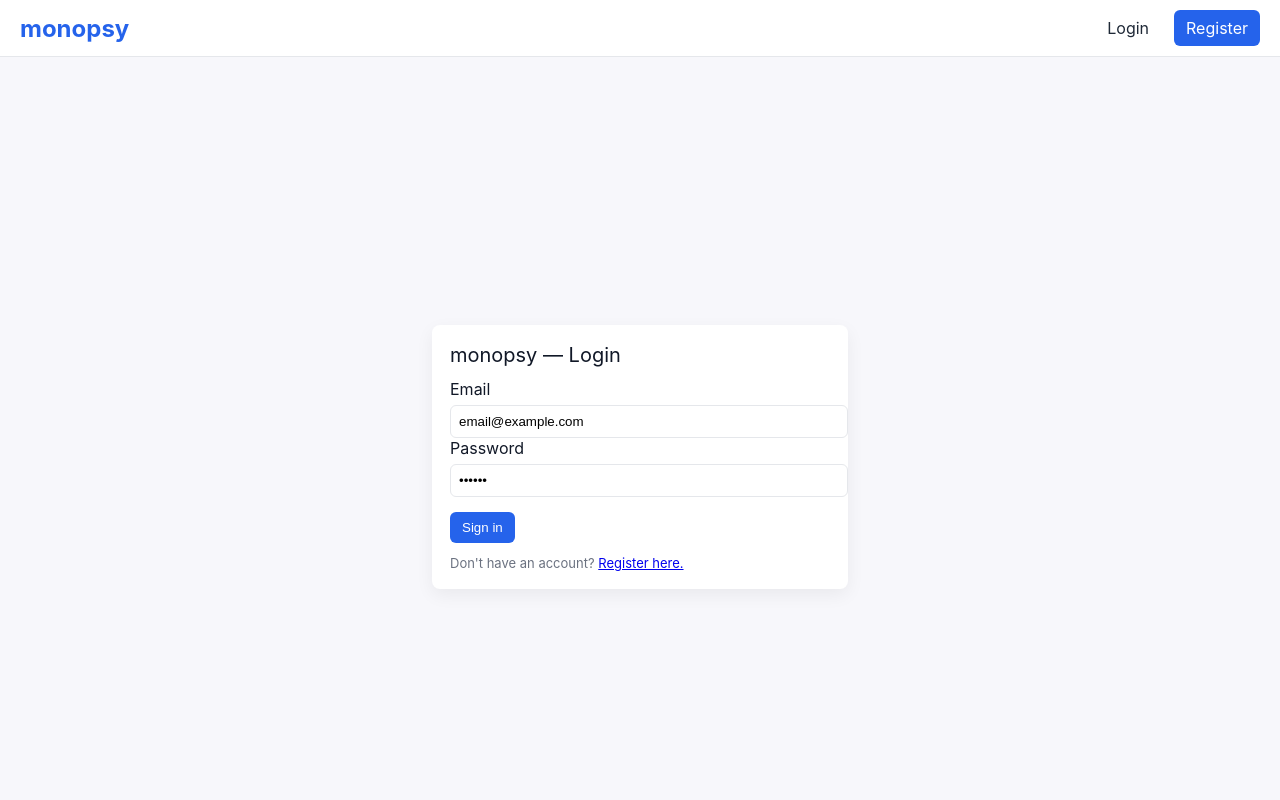
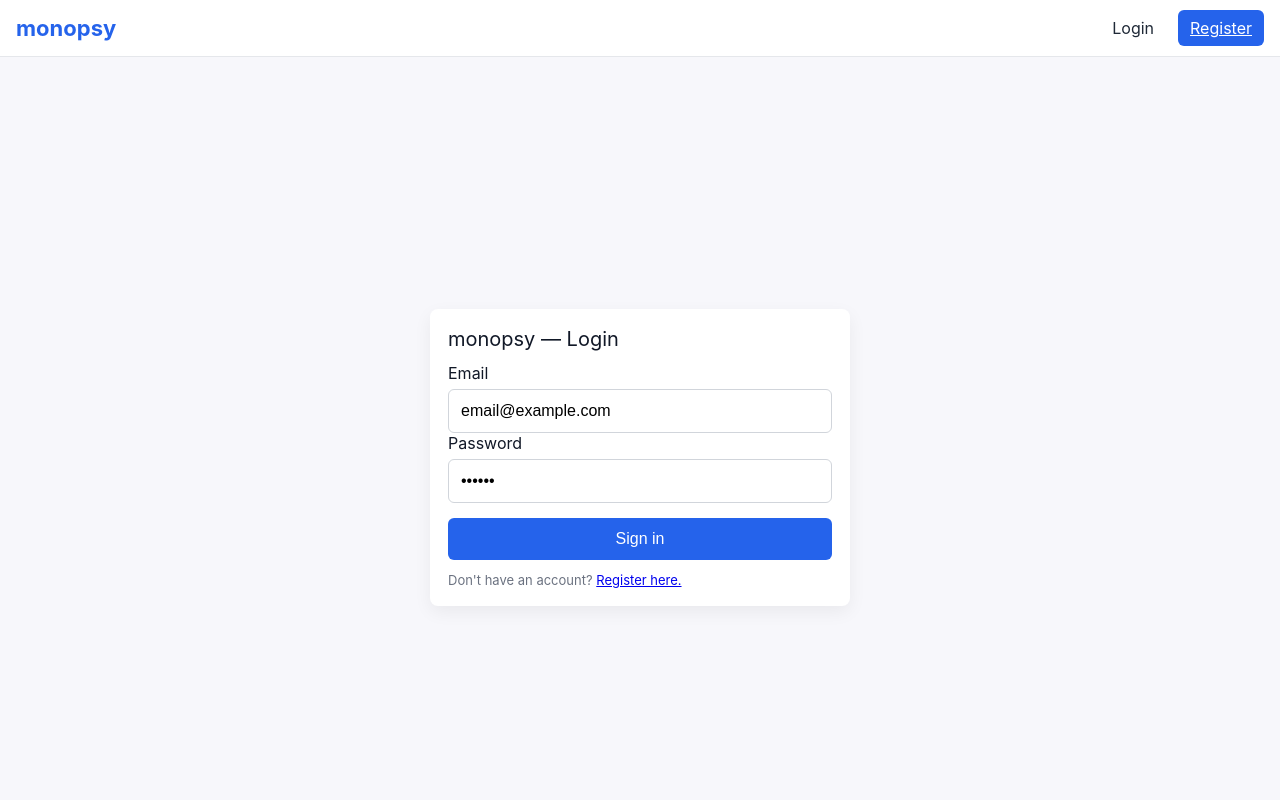
Before and after one commit to RohanKumarRai/neev-frontend, a React (Vite) app: page /login in a window 1280 px wide. Shown: the top 800 px of the page. Built offline with nearby package versions, Linux system fonts and the light colour scheme; no server answers.

Commit message:
Responsive on Mobile Phones

```diff
--- a/index.html
+++ b/index.html
@@ -2,7 +2,7 @@
 <html>
   <head>
     <meta charset="utf-8" />
-    <meta name="viewport" content="width=device-width,initial-scale=1" />
+    <meta name="viewport" content="width=device-width,initial-scale=1.0" />
     <title>monopsy</title>
   </head>
   <body>
--- a/src/components/Header.jsx
+++ b/src/components/Header.jsx
@@ -1,34 +1,45 @@
-import React from 'react';
-import { Link, useNavigate } from 'react-router-dom';
-import { useAuth } from '../context/AuthContext.jsx';
+import React, { useState } from "react";
+import { Link, useNavigate } from "react-router-dom";
+import { useAuth } from "../context/AuthContext.jsx";
 
 export default function Header() {
   const { isAuthenticated, authData, logout } = useAuth();
   const navigate = useNavigate();
+  const [open, setOpen] = useState(false);
 
   const user = authData?.user;
   const role = authData?.role;
 
   const handleLogout = () => {
     logout();
-    navigate('/login');
+    setOpen(false);
+    navigate("/login");
   };
 
-  const userDisplayName = user?.name || user?.email?.split('@')[0] || 'User';
+  const userDisplayName =
+    user?.name || user?.email?.split("@")[0] || "User";
 
   return (
     <header style={headerStyle}>
-      <Link to="/" style={logoStyle}>monopsy</Link>
+      {/* Logo */}
+      <Link to="/" style={logoStyle}>
+        monopsy
+      </Link>
 
-      <nav style={navStyle}>
+      {/* Desktop Nav */}
+      <nav style={desktopNavStyle}>
         {isAuthenticated ? (
           <>
-            <span style={userStyle}>Welcome, {userDisplayName}!</span>
+            <span style={userStyle}>Hi, {userDisplayName}</span>
 
-            <Link to="/dashboard" style={linkStyle}>Dashboard</Link>
+            <Link to="/dashboard" style={linkStyle}>
+              Dashboard
+            </Link>
 
-            {role === 'ROLE_EMPLOYER' && (
-              <Link to="/create-job" style={linkStyle}>Post Job</Link>
+            {role === "ROLE_EMPLOYER" && (
+              <Link to="/create-job" style={linkStyle}>
+                Post Job
+              </Link>
             )}
 
             <button onClick={handleLogout} style={buttonStyle}>
@@ -37,56 +48,184 @@ export default function Header() {
           </>
         ) : (
           <>
-            <Link to="/login" style={linkStyle}>Login</Link>
-            <Link to="/register" style={buttonStyle}>Register</Link>
+            <Link to="/login" style={linkStyle}>
+              Login
+            </Link>
+            <Link to="/register" style={buttonStyle}>
+              Register
+            </Link>
           </>
         )}
       </nav>
+
+      {/* Mobile Menu Button */}
+      <button
+        style={menuButtonStyle}
+        onClick={() => setOpen(!open)}
+      >
+        ☰
+      </button>
+
+      {/* Mobile Dropdown */}
+      {open && (
+        <div style={mobileMenuStyle}>
+          {isAuthenticated ? (
+            <>
+              <span style={mobileUserStyle}>
+                Hi, {userDisplayName}
+              </span>
+
+              <Link
+                to="/dashboard"
+                style={mobileLinkStyle}
+                onClick={() => setOpen(false)}
+              >
+                Dashboard
+              </Link>
+
+              {role === "ROLE_EMPLOYER" && (
+                <Link
+                  to="/create-job"
+                  style={mobileLinkStyle}
+                  onClick={() => setOpen(false)}
+                >
+                  Post Job
+                </Link>
+              )}
+
+              <button
+                onClick={handleLogout}
+                style={mobileButtonStyle}
+              >
+                Logout
+              </button>
+            </>
+          ) : (
+            <>
+              <Link
+                to="/login"
+                style={mobileLinkStyle}
+                onClick={() => setOpen(false)}
+              >
+                Login
+              </Link>
+
+              <Link
+                to="/register"
+                style={mobileButtonStyle}
+                onClick={() => setOpen(false)}
+              >
+                Register
+              </Link>
+            </>
+          )}
+        </div>
+      )}
     </header>
   );
 }
 
-// --- Styles ---
+/* ================= STYLES ================= */
+
 const headerStyle = {
-  display: 'flex',
-  justifyContent: 'space-between',
-  alignItems: 'center',
-  padding: '10px 20px',
-  backgroundColor: '#fff',
-  borderBottom: '1px solid #e5e7eb',
+  display: "flex",
+  alignItems: "center",
+  justifyContent: "space-between",
+  padding: "10px 16px",
+  backgroundColor: "#fff",
+  borderBottom: "1px solid #e5e7eb",
+  position: "relative",
 };
 
 const logoStyle = {
-  fontSize: '24px',
-  fontWeight: 'bold',
-  color: '#2563eb',
-  textDecoration: 'none',
+  fontSize: "22px",
+  fontWeight: "700",
+  color: "#2563eb",
+  textDecoration: "none",
 };
 
-const navStyle = {
-  display: 'flex',
-  alignItems: 'center',
-  gap: '15px',
+const desktopNavStyle = {
+  display: "flex",
+  alignItems: "center",
+  gap: "14px",
 };
 
 const linkStyle = {
-  color: '#1f2937',
-  textDecoration: 'none',
-  padding: '5px 10px',
-  borderRadius: '4px',
+  color: "#1f2937",
+  textDecoration: "none",
+  padding: "6px 10px",
+  borderRadius: "6px",
 };
 
 const buttonStyle = {
-  padding: '8px 12px',
-  borderRadius: '6px',
-  border: 'none',
-  background: '#2563eb',
-  color: '#fff',
-  cursor: 'pointer',
-  textDecoration: 'none',
+  padding: "8px 12px",
+  borderRadius: "6px",
+  border: "none",
+  background: "#2563eb",
+  color: "#fff",
+  cursor: "pointer",
 };
 
 const userStyle = {
-  fontSize: '14px',
-  color: '#6b7280',
+  fontSize: "14px",
+  color: "#6b7280",
 };
+
+/* -------- Mobile -------- */
+
+const menuButtonStyle = {
+  fontSize: "24px",
+  background: "none",
+  border: "none",
+  cursor: "pointer",
+  display: "none",
+};
+
+const mobileMenuStyle = {
+  position: "absolute",
+  top: "60px",
+  right: "12px",
+  background: "#fff",
+  border: "1px solid #e5e7eb",
+  borderRadius: "8px",
+  boxShadow: "0 8px 24px rgba(0,0,0,0.08)",
+  padding: "12px",
+  display: "flex",
+  flexDirection: "column",
+  gap: "10px",
+  minWidth: "180px",
+  zIndex: 100,
+};
+
+const mobileLinkStyle = {
+  textDecoration: "none",
+  color: "#111827",
+  padding: "8px",
+  borderRadius: "6px",
+};
+
+const mobileButtonStyle = {
+  ...buttonStyle,
+  width: "100%",
+  textAlign: "center",
+};
+
+const mobileUserStyle = {
+  fontSize: "13px",
+  color: "#6b7280",
+  marginBottom: "6px",
+};
+
+/* ---------- Media Query ---------- */
+const styleSheet = document.createElement("style");
+styleSheet.innerHTML = `
+  @media (max-width: 768px) {
+    nav {
+      display: none !important;
+    }
+    button[aria-label="menu"] {
+      display: block;
+    }
+  }
+`;
+document.head.appendChild(styleSheet);
--- a/src/index.css
+++ b/src/index.css
@@ -1,4 +1,19 @@
-html,body,#root {
+/* ================= GLOBAL RESET ================= */
+
+* {
+  box-sizing: border-box;
+}
+
+html,
+body {
+  overflow-x: hidden; /* Prevent horizontal scroll */
+}
+
+/* ================= APP BASE ================= */
+
+html,
+body,
+#root {
   height: 100%;
   margin: 0;
   font-family: Inter, Arial, sans-serif;
@@ -6,18 +21,78 @@ html,body,#root {
   color: #111827;
 }
 
-.center { display:flex; align-items:center; justify-content:center; height:100vh; }
-.card { width:380px; background:white; padding:18px; border-radius:8px; box-shadow:0 6px 18px rgba(12,12,20,0.06);}
-.h1 { font-size:20px; margin-bottom:12px; }
-.input { width:100%; padding:8px; border-radius:6px; border:1px solid #e5e7eb; margin-top:6px; }
-.btn { padding:8px 12px; border-radius:6px; border:none; background:#2563eb; color:#fff; cursor:pointer;}
-.alert { padding:8px; border-radius:6px; margin-bottom:8px; }
-.alert.err { background:#fee2e2; color:#991b1b; }
-.alert.ok { background:#ecfdf5; color:#065f46; }
+/* ================= COMMON UI ================= */
 
-/* Minimal Dashboard Styles */
+.center {
+  display: flex;
+  align-items: center;
+  justify-content: center;
+  height: 100vh;
+  padding: 16px; /* ✅ mobile padding */
+}
+
+.card {
+  width: 100%;
+  max-width: 420px; /* ✅ mobile-friendly */
+  background: white;
+  padding: 18px;
+  border-radius: 8px;
+  box-shadow: 0 6px 18px rgba(12, 12, 20, 0.06);
+  margin: auto;
+}
+
+.h1 {
+  font-size: 20px;
+  margin-bottom: 12px;
+}
+
+/* ================= FORMS & INPUTS (STEP 5) ================= */
+
+input,
+select,
+textarea {
+  width: 100%;
+  padding: 12px;
+  font-size: 16px; /* ✅ prevents iOS zoom */
+  border-radius: 6px;
+  border: 1px solid #d1d5db;
+  margin-top: 6px;
+}
+
+.btn,
+button {
+  width: 100%;
+  padding: 12px 16px;
+  font-size: 16px;
+  border-radius: 6px;
+  border: none;
+  background: #2563eb;
+  color: #fff;
+  cursor: pointer;
+}
+
+/* ================= ALERTS ================= */
+
+.alert {
+  padding: 8px;
+  border-radius: 6px;
+  margin-bottom: 8px;
+}
+
+.alert.err {
+  background: #fee2e2;
+  color: #991b1b;
+}
+
+.alert.ok {
+  background: #ecfdf5;
+  color: #065f46;
+}
+
+/* ================= DASHBOARD ================= */
+
 .dashboard-card {
-    width: 90%;
+  width: 100%;
   max-width: 600px;
 }
 
@@ -26,10 +101,11 @@ html,body,#root {
   color: #4b5563;
 }
 
+/* ✅ RESPONSIVE GRID FIX */
 .dashboard-grid {
   display: grid;
-    grid-template-columns: 1fr 1fr; /* Two columns for tiles */
-    gap: 20px;
+  grid-template-columns: repeat(auto-fit, minmax(280px, 1fr));
+  gap: 16px;
   margin-top: 20px;
 }
 
@@ -38,26 +114,57 @@ html,body,#root {
   border: 1px solid #e5e7eb;
   border-radius: 8px;
   cursor: pointer;
-    transition: background-color 0.2s;
+  transition: background-color 0.2s, border-color 0.2s, transform 0.2s;
   background-color: #f9fafb;
 }
 
 .dashboard-tile:hover {
-    background-color: #eef2ff; /* Light blue hover effect */
-    border-color: #a5b4fc; /* Tailwind indigo-300 */
+  background-color: #eef2ff;
+  border-color: #a5b4fc;
+  transform: translateY(-2px);
 }
 
 .dashboard-tile h3 {
   margin-top: 0;
-    color: #3b82f6; /* Tailwind blue-500 */
+  color: #3b82f6;
 }
 
+/* ================= BUTTON VARIANTS ================= */
+
 .btn-secondary {
-    background-color: #fef2f2; /* Light red/gray for secondary action */
-    color: #ef4444; /* Tailwind red-500 */
+  background-color: #fef2f2;
+  color: #ef4444;
   border: 1px solid #fef2f2;
 }
 
 .btn-secondary:hover {
-    background-color: #fee2e2; /* Slightly darker red hover */
+  background-color: #fee2e2;
 }
+
+/* ================= MOBILE RESPONSIVE TWEAKS (STEP 7) ================= */
+
+@media (max-width: 768px) {
+  h1 {
+    font-size: 1.6rem;
+  }
+
+  h2 {
+    font-size: 1.2rem;
+  }
+
+  h3 {
+    font-size: 1.05rem;
+  }
+
+  body {
+    font-size: 15px;
+  }
+
+  .container {
+    padding: 12px;
+  }
+
+  header {
+    padding: 12px;
+  }
+}
```
Also changed, not shown: src/components/Dashboard.jsx (+47 -5 lines). Lines whose indentation alone changed are shown as unchanged.
